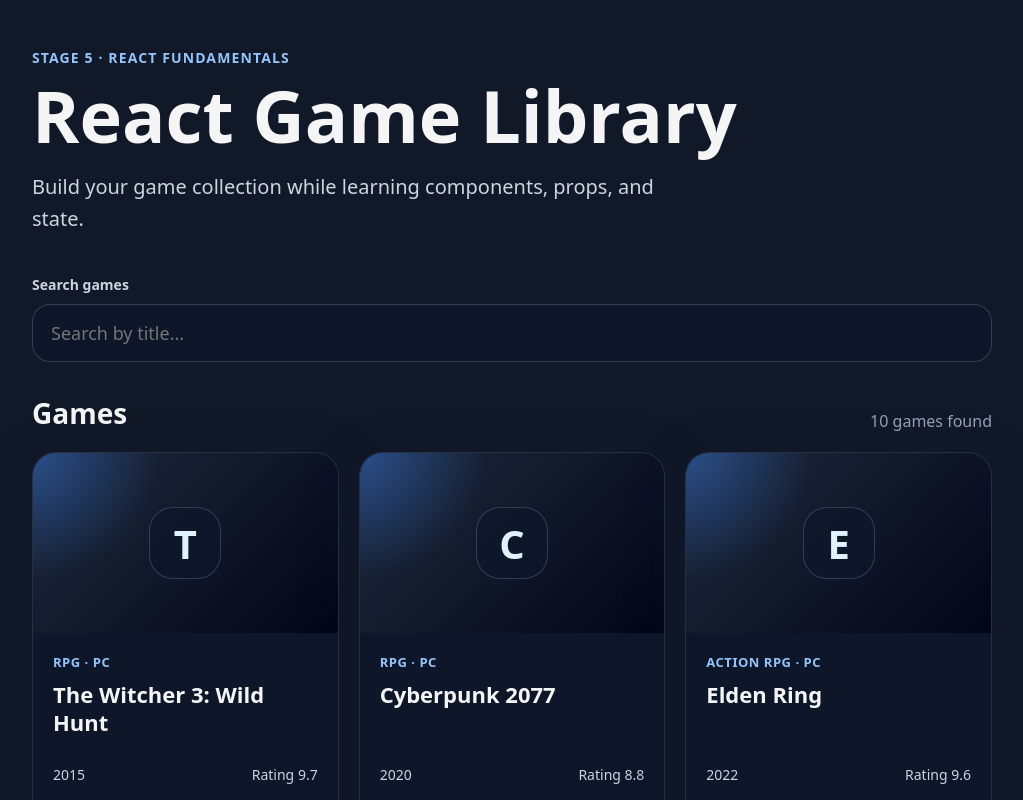
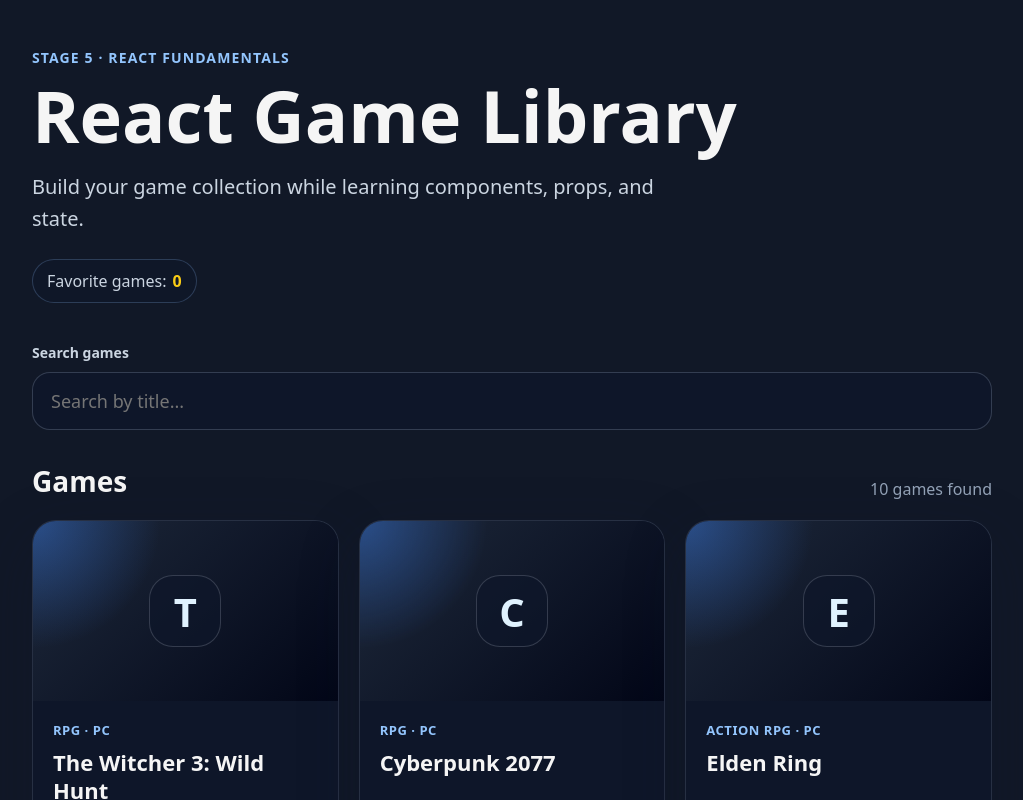
Before and after one commit to He8eco/frontend-workflow-lab, a React (Vite) app in the folder react-fundamentals/: page / in a window 1280 px wide. Shown: the top 800 px of the page, without its empty margins (128-1151 px from the left). Built offline with nearby package versions, Linux system fonts and the light colour scheme.

Commit message:
refactor: close components and state substage

```diff
--- a/react-fundamentals/src/App.css
+++ b/react-fundamentals/src/App.css
@@ -30,7 +30,20 @@
   font-size: 20px;
   line-height: 1.6;
 }
+.header__stats {
+  display: inline-flex;
+  gap: 6px;
+  margin: 24px 0 0;
+  border: 1px solid rgba(147, 197, 253, 0.22);
+  border-radius: 999px;
+  padding: 10px 14px;
+  color: #cbd5e1;
+  background: rgba(15, 23, 42, 0.62);
+}
 
+.header__stats strong {
+  color: #facc15;
+}
 .search-panel {
   max-width: 960px;
   margin: 0 auto 32px;
--- a/react-fundamentals/src/App.jsx
+++ b/react-fundamentals/src/App.jsx
@@ -11,7 +11,7 @@
 
   const normalizedSearchQuery = searchQuery.trim().toLowerCase()
 
-  const filteredGames = games.filter((game) =>{
+  const filteredGames = games.filter((game) => {
     return game.title.toLowerCase().includes(normalizedSearchQuery)
   })
 
@@ -27,13 +27,15 @@
 
   return (
     <main className="app">
-      <Header />
+      <Header favoritesCount={favorites.length} />
 
-      <SearchBar searchQuery={searchQuery} onSearchChange={setSearchQuery}/>
+      <SearchBar searchQuery={searchQuery} onSearchChange={setSearchQuery} />
 
-      <GameList games={filteredGames}
-      favorites={favorites}
-      onToggleFavorite={handleToggleFavorite}/>
+      <GameList
+        games={filteredGames}
+        favorites={favorites}
+        onToggleFavorite={handleToggleFavorite}
+      />
     </main>
   )
 }
--- a/react-fundamentals/src/components/Header.jsx
+++ b/react-fundamentals/src/components/Header.jsx
@@ -1,4 +1,4 @@
-export function Header() {
+export function Header({favoritesCount}) {
   return (
     <header className="header">
       <p className="header__eyebrow">Stage 5 · React Fundamentals</p>
@@ -6,6 +6,9 @@
       <p className="header__subtitle">
         Build your game collection while learning components, props, and state.
       </p>
+      <p className="header__stats">
+        Favorite games: <strong>{favoritesCount}</strong>
+      </p>
     </header>
   )
 }
```
Also changed, not shown: 2 other files (tests, documents, lock files or other folders).
